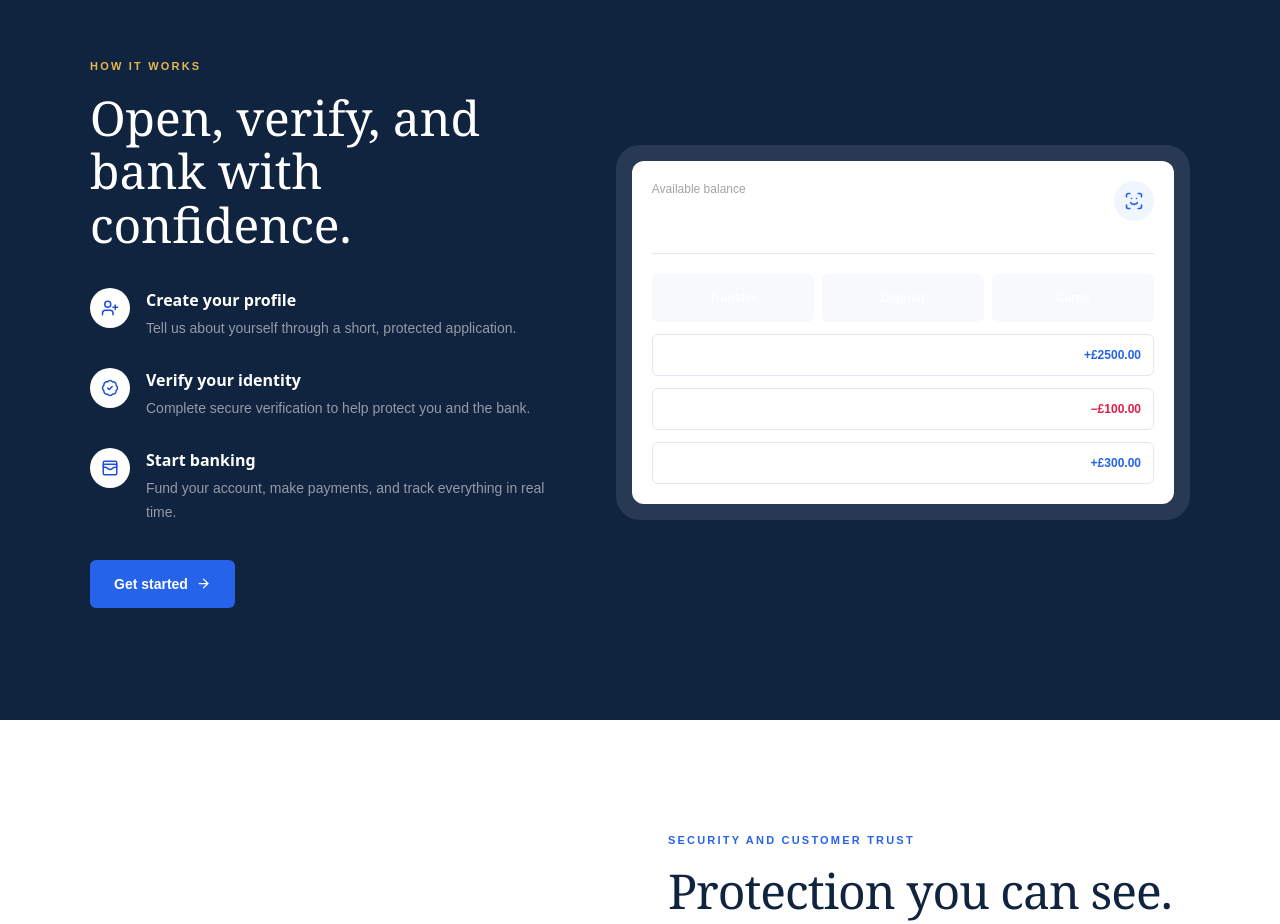
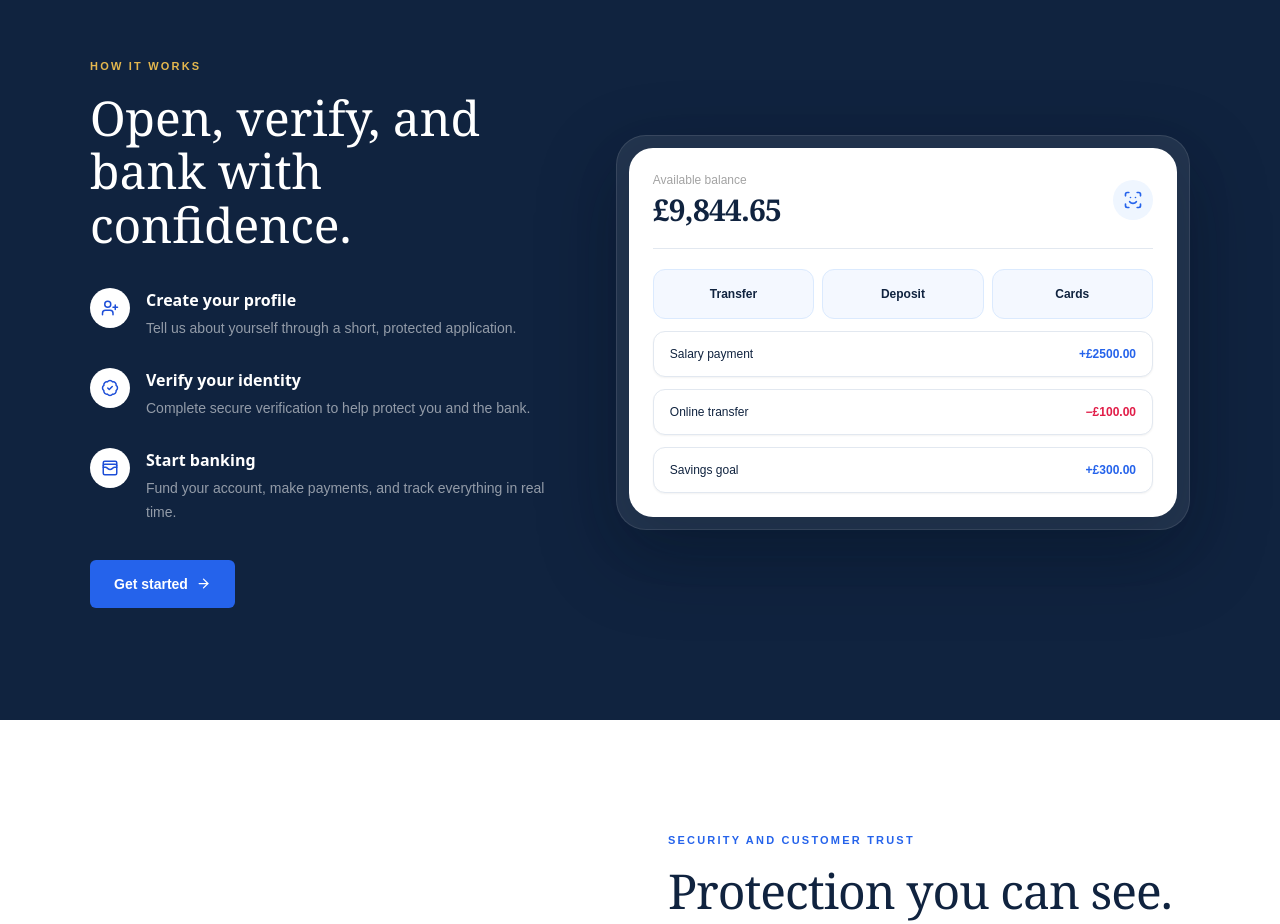
Before and after one commit to zoneaura03-ops/securepathshield, a Next.js app: page / in a window 1280 px wide. Shown: the part 2540-3464 px from the top of the page. Built offline with nearby package versions, Linux system fonts and the light colour scheme; no server answers.

Commit message:
Refine homepage account preview

```diff
--- a/src/app/page.tsx
+++ b/src/app/page.tsx
@@ -255,12 +255,14 @@ export default function Home() {
               Get started <ArrowRight size={15} />
             </AuthTransitionLink>
           </div>
-          <div className="rounded-[24px] bg-white/10 p-4">
-            <div className="rounded-xl bg-white p-5 text-white">
-              <div className="flex justify-between border-b pb-4">
+          <div className="rounded-[30px] border border-white/10 bg-white/[.08] p-3 shadow-[0_28px_80px_rgba(4,13,28,.28)]">
+            <div className="rounded-[24px] bg-white p-6 text-[#10233f] shadow-[0_18px_55px_rgba(7,17,32,.16)]">
+              <div className="flex items-center justify-between border-b border-slate-200 pb-5">
                 <div>
                   <p className="text-xs text-neutral-400">Available balance</p>
-                  <p className="mt-1 font-serif text-3xl">£9,844.65</p>
+                  <p className="mt-1 font-serif text-3xl font-semibold tracking-tight text-[#10233f]">
+                    {"\u00a39,844.65"}
+                  </p>
                 </div>
                 <span className="grid h-10 w-10 place-items-center rounded-full bg-bank-50 text-bank-600">
                   <ScanFace size={20} />
@@ -269,7 +271,7 @@ export default function Home() {
               <div className="mt-5 grid grid-cols-3 gap-2">
                 {["Transfer", "Deposit", "Cards"].map((x) => (
                   <div
-                    className="rounded-md bg-[#f7f9fc] p-4 text-center text-xs font-semibold"
+                    className="rounded-xl border border-blue-100 bg-blue-50/70 p-4 text-center text-xs font-semibold text-[#10233f]"
                     key={x}
                   >
                     {x}
@@ -279,12 +281,14 @@ export default function Home() {
               {["Salary payment", "Online transfer", "Savings goal"].map(
                 (x, i) => (
                   <div
-                    className="mt-3 flex justify-between rounded-md border border-[#e2e7f0] p-3 text-xs"
+                    className="mt-3 flex items-center justify-between rounded-xl border border-slate-200 bg-white px-4 py-3.5 text-xs shadow-sm"
                     key={x}
                   >
                     <span>{x}</span>
                     <b className={i === 1 ? "text-rose-600" : "text-bank-600"}>
-                      {i === 1 ? "−£100.00" : "+£" + [2500, 0, 300][i] + ".00"}
+                      {i === 1
+                        ? "\u2212\u00a3100.00"
+                        : `+\u00a3${[2500, 0, 300][i]}.00`}
                     </b>
                   </div>
                 ),
```
